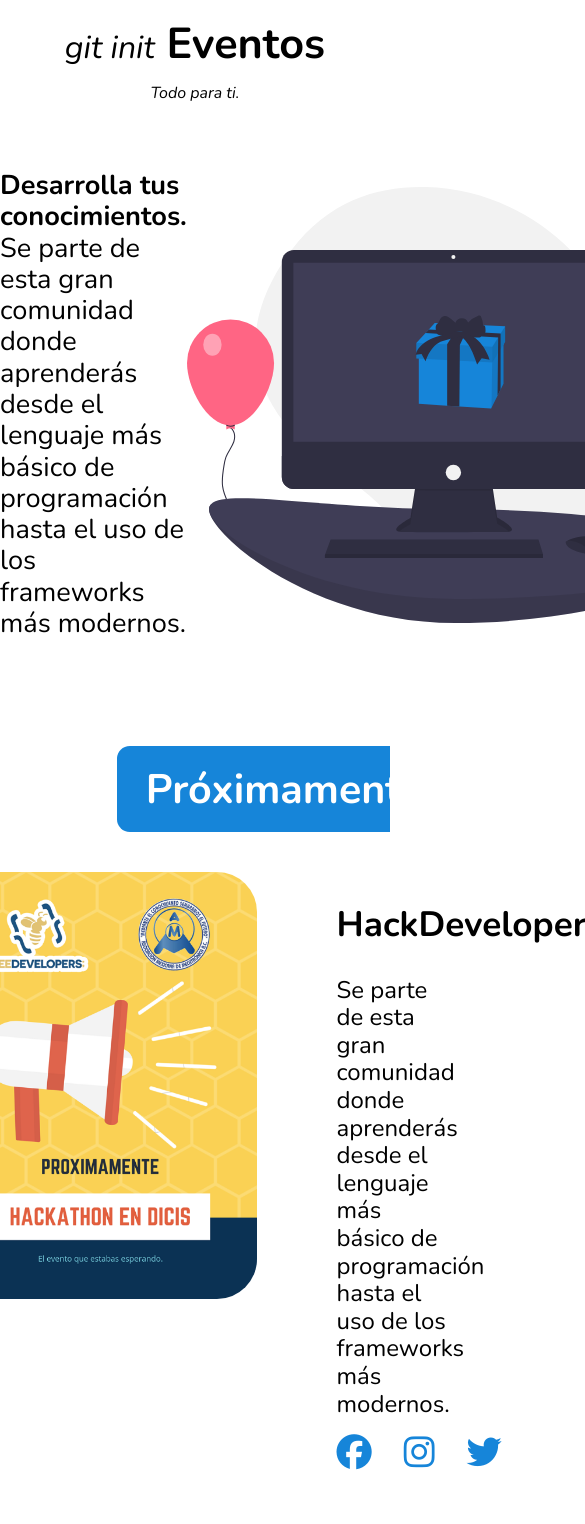
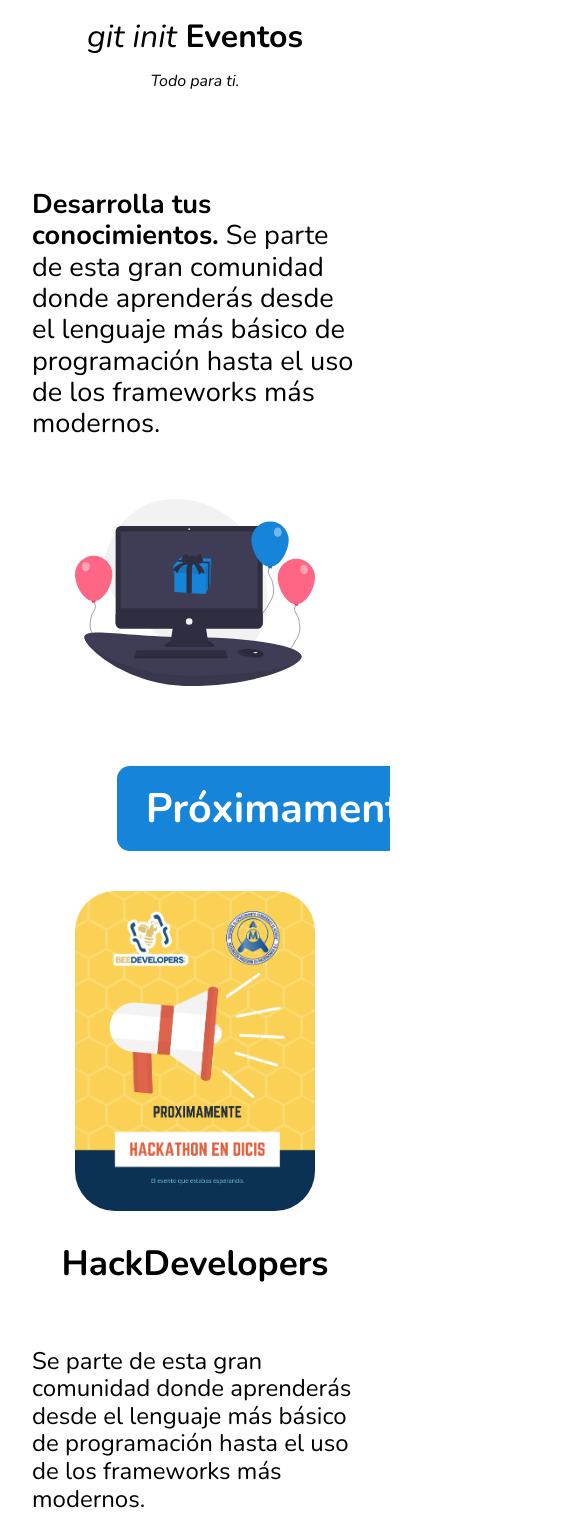
Before and after one commit to BeeDevelopers/WebPage, a React (Create React App) app: page /eventos in a window 390 px wide. Shown: the part 260-1784 px from the top of the page, 585 px wide, since content can reach past the window. Built offline with nearby package versions, Linux system fonts and the light colour scheme.

Commit message:
Responsive Design de contacto

```diff
--- a/src/components/css/contacto.module.css
+++ b/src/components/css/contacto.module.css
@@ -33,6 +33,10 @@
     margin-right: 2rem;
 }
 
+.redes a:last-of-type{
+    margin-right: 0;
+}
+
 .facebook{
     color: #3b5998;
 
@@ -45,3 +49,35 @@
 .twitter{
     color: #1da1f2;
 }
+
+@media(max-width: 768px){
+    .info{
+        flex-direction: column;
+    }
+    .info img{
+        width: 15rem;
+    }
+
+    .texto{
+        max-width: 100%;
+    }
+
+    .texto p{
+        margin: 0;
+        padding: 2rem;
+    }
+
+    .redes{
+        justify-content: center;
+    }
+
+    .texto a {
+        padding: 2rem;
+        font-size: 1.2rem;
+    }
+
+    .redes a{
+        padding: 0rem;
+        font-size: 3.5rem;
+    }
+}
--- a/src/components/css/evento.module.css
+++ b/src/components/css/evento.module.css
@@ -26,3 +26,32 @@
 .height{
     height: 2rem;
 }
+
+@media(max-width: 768px){
+    .evento{
+        flex-direction: column;
+        justify-content: center;
+        align-items: center;
+    }
+
+    .evento img{
+        width: 15rem;
+        margin: 0;
+    }
+
+    .descr{
+        display: flex;
+        flex-direction: column;
+        justify-content: center;
+        align-items: center;
+        max-width: 100%;
+    }
+
+    .descr p{
+        padding: 2rem;
+    }
+    .descr h3{
+        padding: 2rem;
+        margin: 0;
+    }
+}
--- a/src/components/css/eventos.module.css
+++ b/src/components/css/eventos.module.css
@@ -21,3 +21,18 @@
 .seccion_texto p{
     font-size: 1.7rem;
 }
+
+@media(max-width: 768px){
+    .seccion{
+        flex-direction: column;
+    }
+
+    .seccion img{
+        width: 15rem;
+    }
+
+    .seccion_texto p{
+
+        padding: 2rem;
+    }
+}
--- a/src/components/css/home.module.css
+++ b/src/components/css/home.module.css
@@ -114,14 +114,14 @@ span{
 
     .cabecera_texto h1{
         width: 15rem;
-        font-size: 1.7rem;
+        font-size: 2.2rem;
         text-align: center;
 
     }
 
     .cabecera p{
         color: white;
-        font-size: 1.2rem;
+        font-size: 1.7rem;
         width: 15rem;
         text-align: center;
     }
--- a/src/components/css/redes.module.css
+++ b/src/components/css/redes.module.css
@@ -10,6 +10,10 @@
     margin-right: 2rem;
 }
 
+.barra a:last-of-type{
+    margin-right: 0;
+}
+
 .barra i{
     font-size: 2.2rem;
 }
--- a/src/components/css/titulo.module.css
+++ b/src/components/css/titulo.module.css
@@ -22,3 +22,9 @@
     font-size: 2rem;
     font-style: italic;
 }
+
+@media(max-width: 768px){
+    .contenedor h2{
+        font-size: 2rem;
+    }
+}
```
